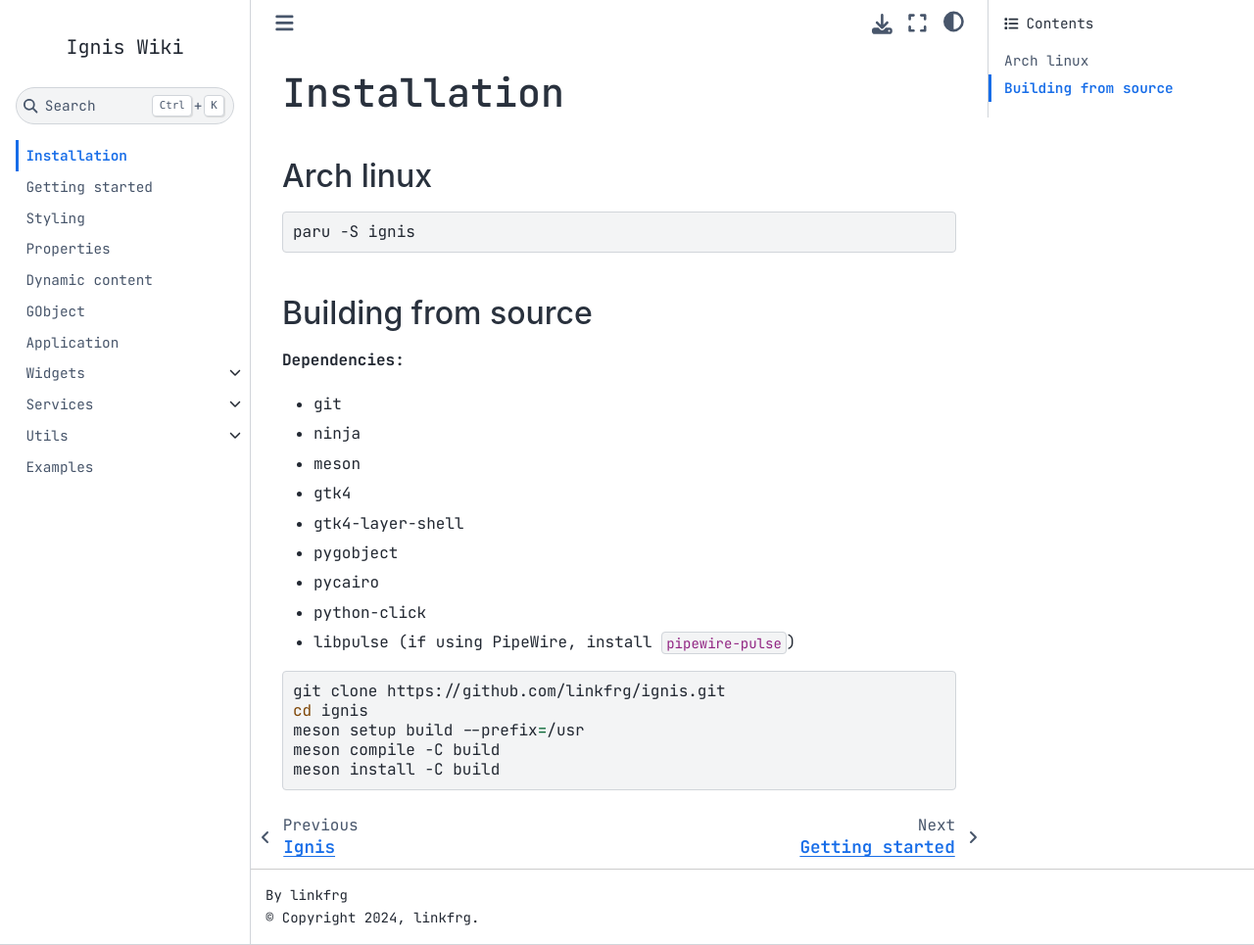
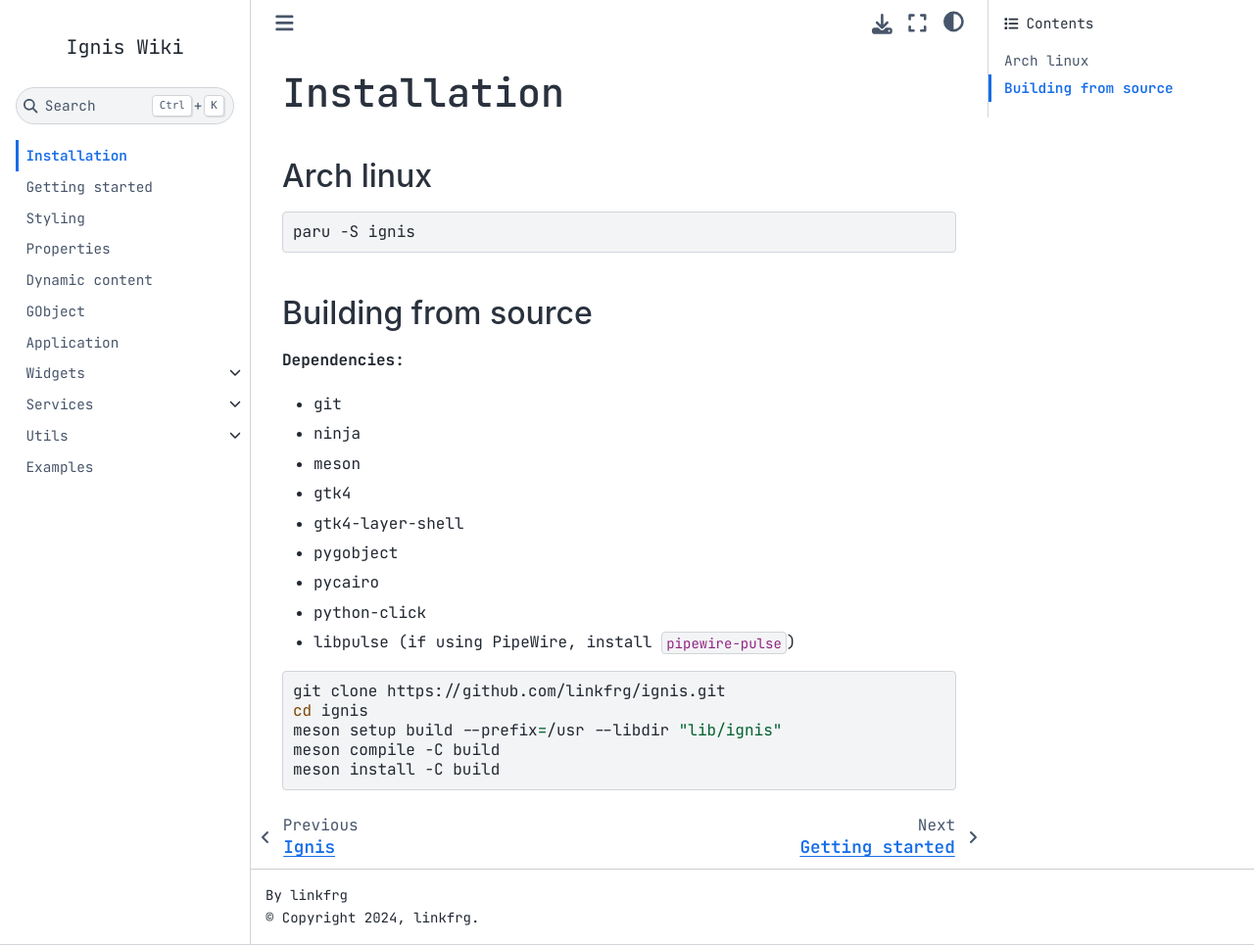
Before and after one commit to linkfrg/ignis, a Sphinx documentation site: the page built from docs/installation.rst, in a window 1280 px wide and 965 px high. Shown: the whole window at 98% size. Built offline with Sphinx 7.4.7 and the Sphinx Book theme 1.1.4, drawn with Linux system fonts in a browser that asks for light colours; the version number could not be read and is left out.

Commit message:
docs: installation: specify --libdir "lib/ignis"

```diff
--- a/docs/installation.rst
+++ b/docs/installation.rst
@@ -27,6 +27,6 @@ Building from source
 
     git clone https://github.com/linkfrg/ignis.git
     cd ignis
-    meson setup build --prefix=/usr
+    meson setup build --prefix=/usr --libdir "lib/ignis"
     meson compile -C build
     meson install -C build
```
